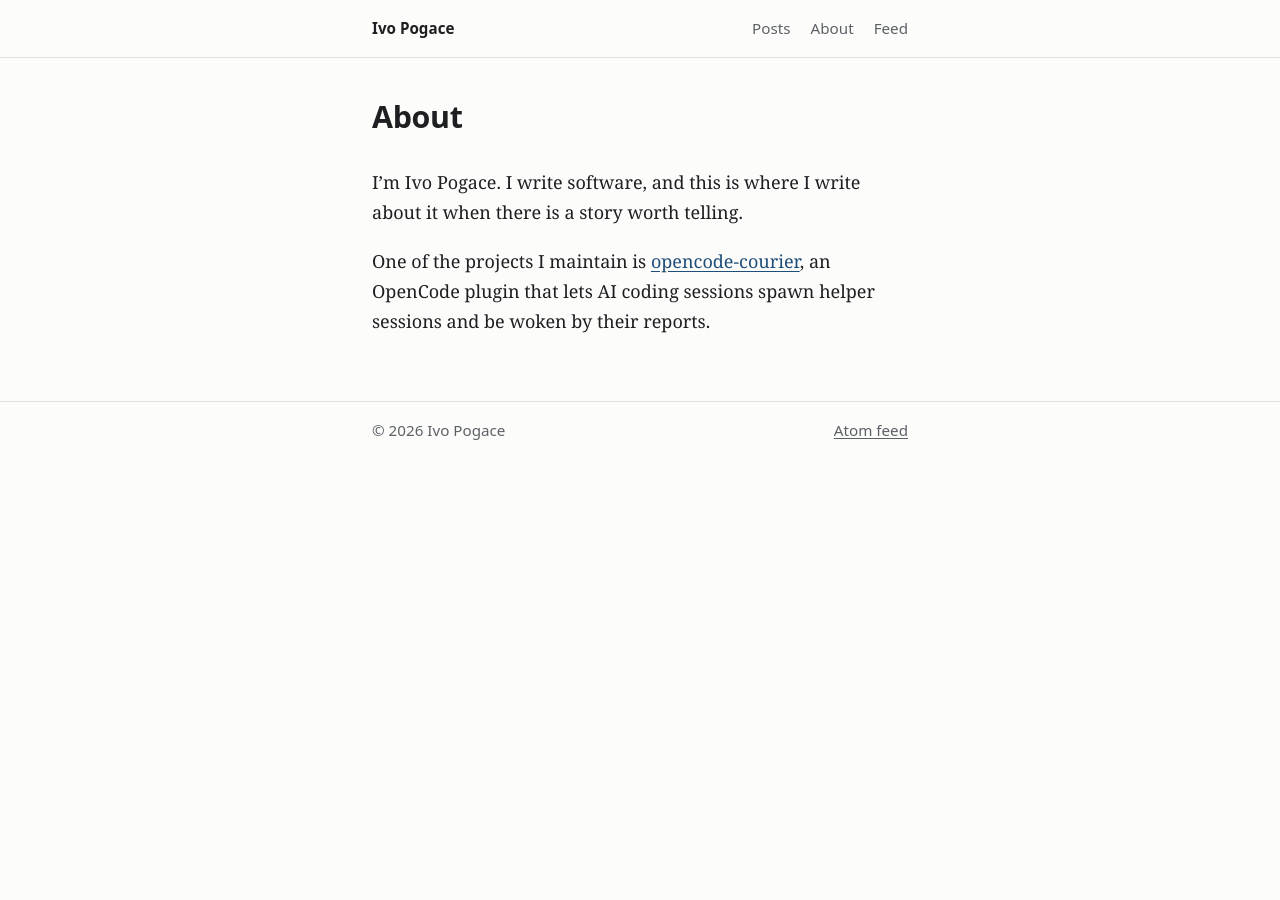
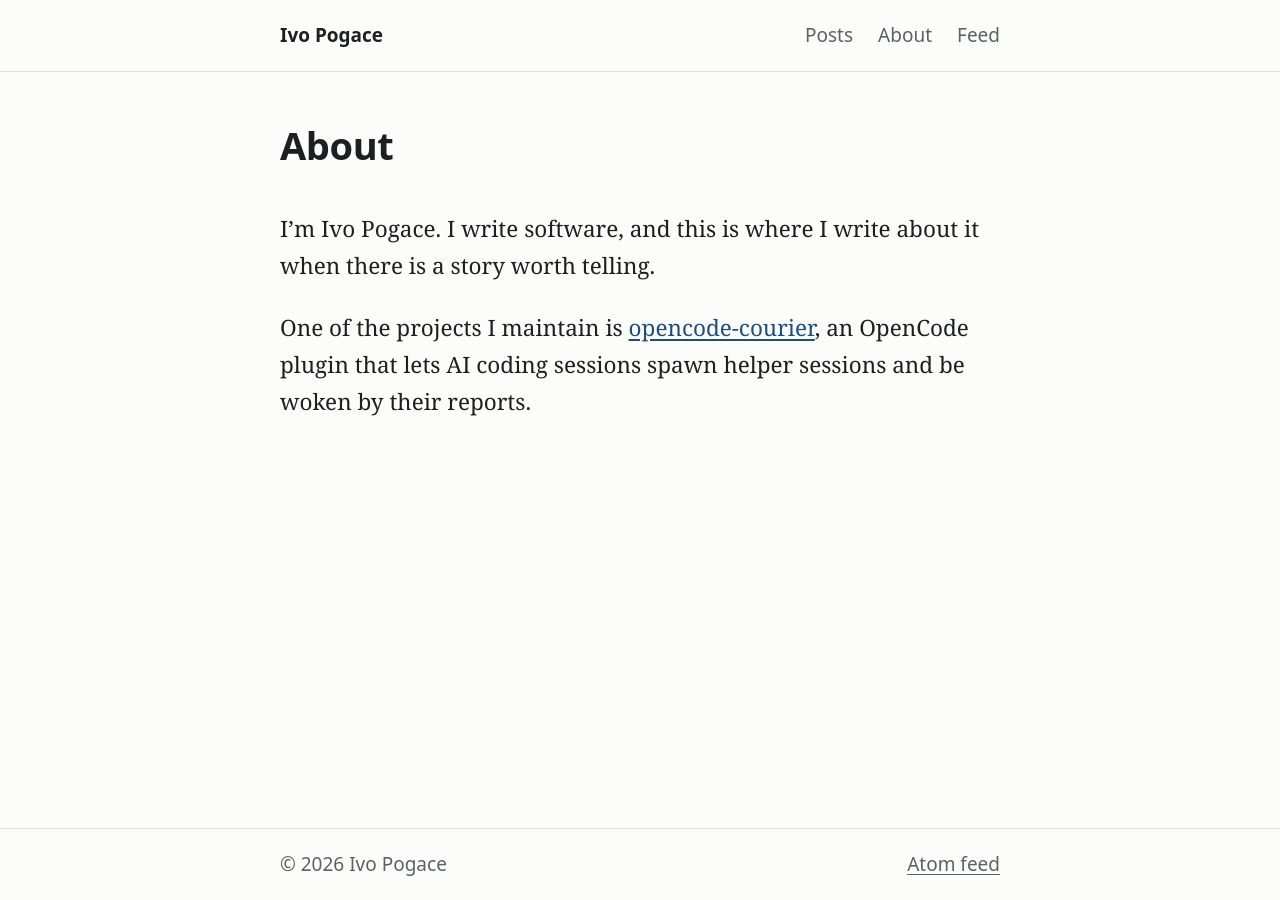
Before and after one commit to ivopogace/blog, a Jekyll site: the page built from about.md, in a window 1280 px wide. Built offline with Jekyll 4.4.1, drawn with Linux system fonts in a browser that asks for light colours.

Commit message:
Publish the first post, pin the footer, widen the desktop column (#2)
Publish the 'Banning a tool' post by removing `published: false`; text and date are unchanged.

Make body a column flex container at least as tall as the window so the footer sits at the bottom on short pages and follows the content on long ones.

Widen the shared column to 38.5rem and scale the root font size to 125% on screens 48rem and wider: 720px of text at 1280px, about 77 characters per line. Phone width is unchanged.

```diff
--- a/assets/css/style.css
+++ b/assets/css/style.css
@@ -43,6 +43,12 @@ html {
   text-size-adjust: 100%;
 }
 
+/* On wide screens everything sized in rem scales up together, so the wider
+   column below still holds no more than about 80 characters per line. */
+@media screen and (min-width: 48rem) {
+  html { font-size: 125%; }
+}
+
 body {
   margin: 0;
   background: var(--bg);
@@ -51,10 +57,16 @@ body {
   font-size: 1.125rem;
   line-height: 1.65;
   overflow-wrap: break-word;
+  /* Header, main and footer stack in a column at least as tall as the window,
+     so the footer sits at the bottom of the window on short pages. */
+  display: flex;
+  flex-direction: column;
+  min-height: 100vh;
+  min-height: 100dvh;
 }
 
 .wrap {
-  max-width: 36rem; /* about 68 characters of body text */
+  max-width: 38.5rem; /* 720px of text on wide screens, about 77 characters per line */
   margin: 0 auto;
   padding: 0 1.25rem;
 }
@@ -88,7 +100,10 @@ a:hover { text-decoration-thickness: 2px; }
 .site-footer { border-top: 1px solid var(--rule); color: var(--muted); margin-top: 4rem; }
 .site-footer a { color: var(--muted); }
 
-main.wrap { padding-top: 2.5rem; }
+main.wrap { flex: 1 0 auto; width: 100%; padding-top: 2.5rem; }
+/* As a flex item, main keeps its last child's bottom margin inside it. Drop
+   that margin so the space above the footer rule stays the footer's 4rem. */
+main.wrap > :last-child, .prose > :last-child, .post-list li:last-child { margin-bottom: 0; }
 
 /* Headings */
 h1, h2, h3, h4 {
@@ -204,5 +219,5 @@ pre code { font-size: inherit; background: none; padding: 0; }
 
 @media print {
   .site-header nav, .site-footer, .back, .skip { display: none; }
-  body { background: #fff; color: #000; }
+  body { display: block; min-height: 0; background: #fff; color: #000; }
 }
```
Also changed, not shown: _posts/2026-11-10-banning-a-tool-is-not-handling-it.md (+0 -1 lines).
